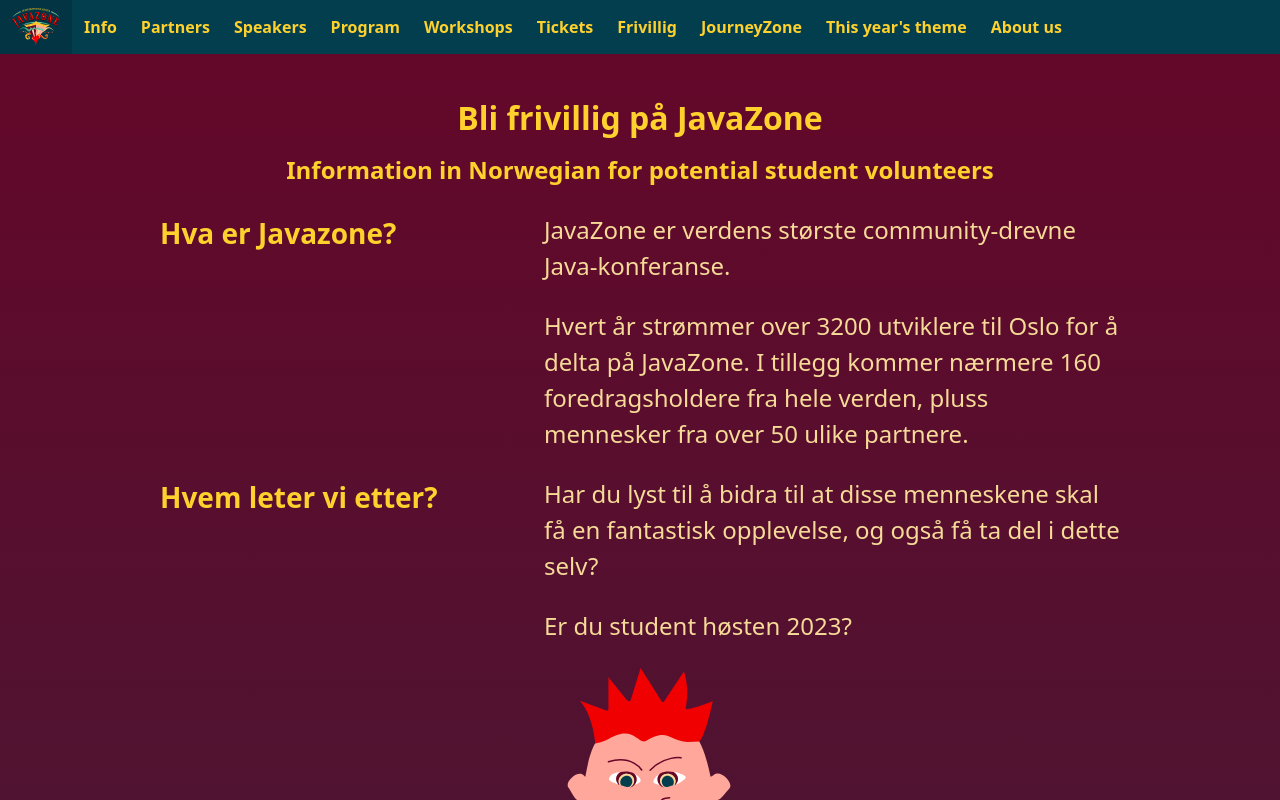
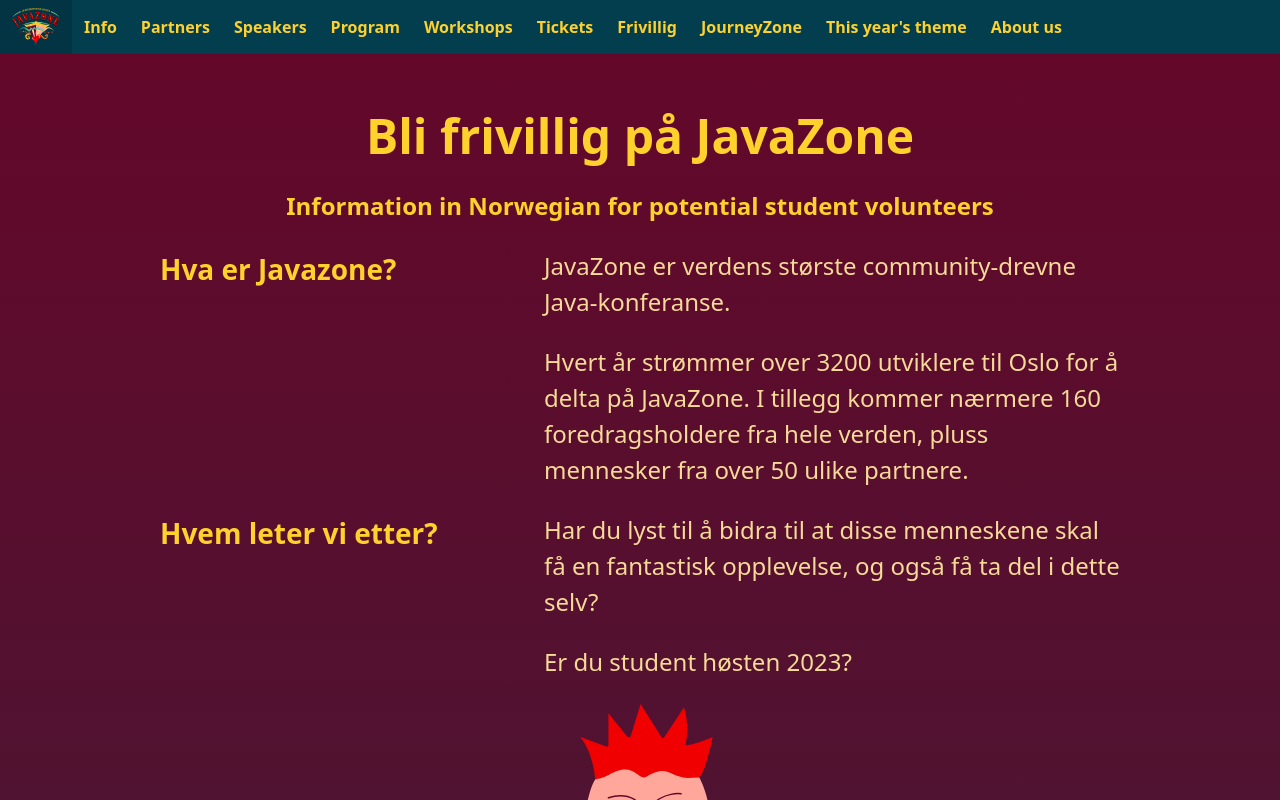
Before and after one commit to javaBin/2023.javazone.no, a Next.js app: page /volunteers in a window 1280 px wide. Shown: the top 800 px of the page. Built offline with nearby package versions, Linux system fonts and the light colour scheme.

Commit message:
Update page.tsx

```diff
--- a/app/(main)/volunteers/page.tsx
+++ b/app/(main)/volunteers/page.tsx
@@ -16,7 +16,7 @@ export default function VolunteersPage() {
 
   return (
     <div>
-      <Title className="text-center">Bli frivillig på JavaZone</Title>
+      <Title type="big-title" className="text-center">Bli frivillig på JavaZone</Title>
       <p className="text-center text-xl font-semibold text-big-text-color mb-6">
         Information in Norwegian for potential student volunteers
       </p>
```
